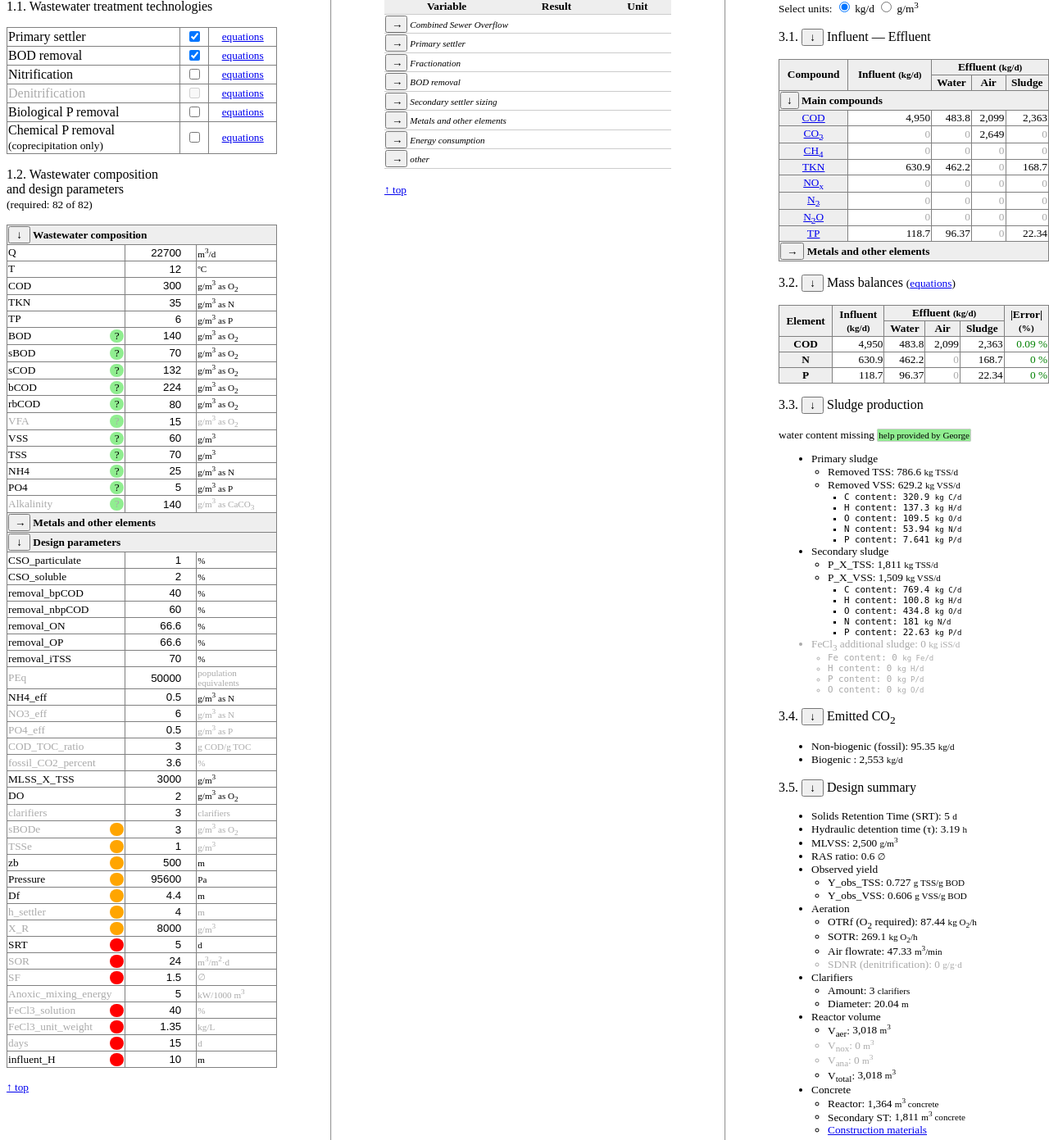
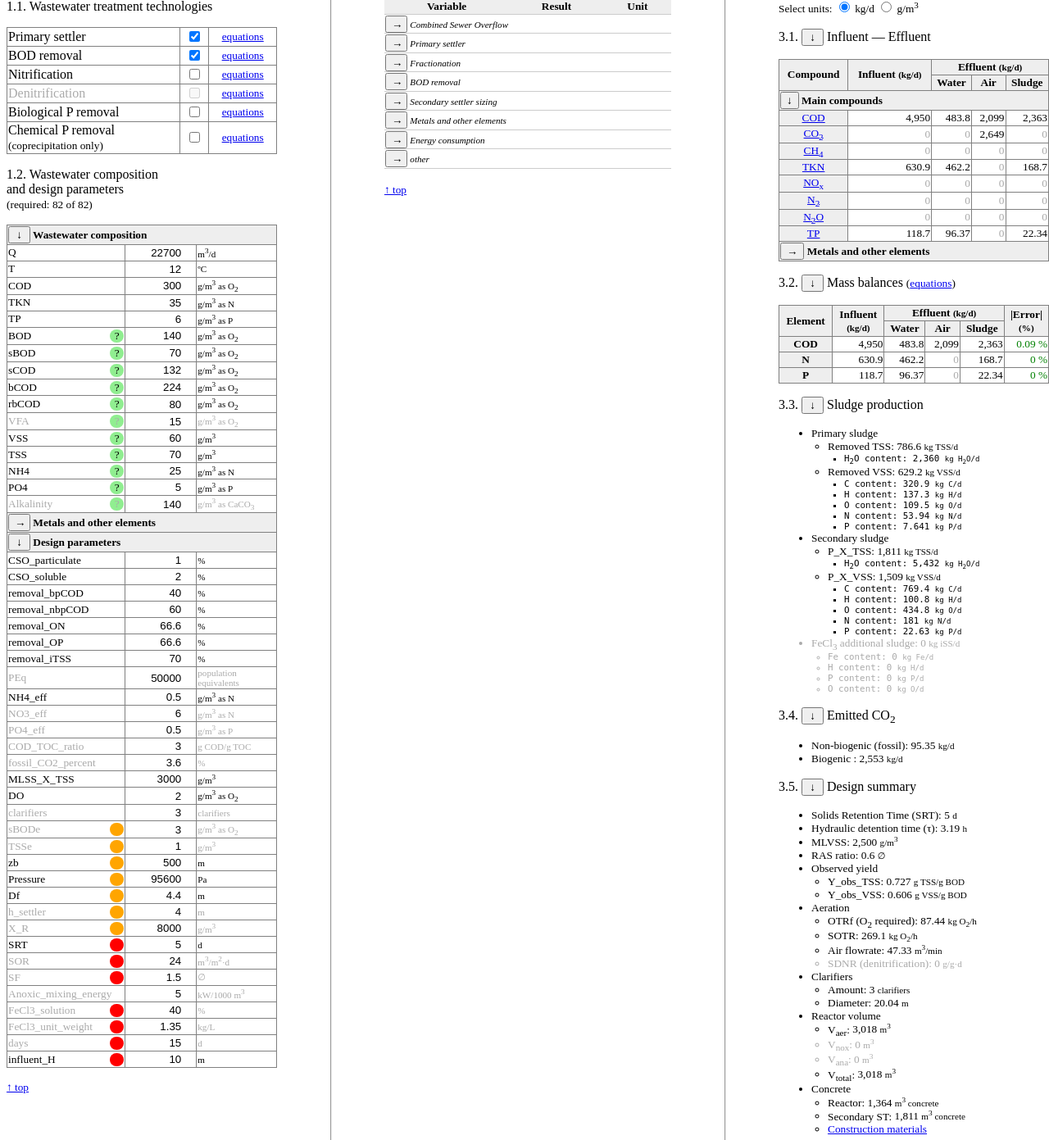
Before and after one commit to AnnaValls/ecoinvent, a PHP site: page /elementary.php in a window 1280 px wide. Shown: the part 229-1620 px from the top of the page at 82% size. Run offline with PHP 8.4, Linux system fonts and the light colour scheme.

Commit message:
added water content

```diff
--- a/elementary.js
+++ b/elementary.js
@@ -401,6 +401,11 @@ function compute_elementary_flows(input_set){
     var sludge_precipitation_P_content  = sludge_precipitation.P_content;  //kg P/d
     var sludge_precipitation_O_content  = sludge_precipitation.O_content;  //kg O/d
 
+  //sludge water content: primary and secondary
+  var TSS_removed                    = select_value('TSS_removed', ['Pri']); //g/m3
+  var sludge_primary_water_content   = Q*TSS_removed/1000*(0.75/0.25);       //kg H2O/d (75% of wet sludge is water in primary)
+  var sludge_secondary_water_content = P_X_TSS*(0.75/0.25);                  //kg H2O/d (75% of wet sludge is water in secondary)
+
   /*OUTPUTS (global)*/
   (function(){
     /**
@@ -609,7 +614,8 @@ function compute_elementary_flows(input_set){
     'SRT':                        {value:SRT,                        unit:"d",               descr:getInputById('SRT').descr},
     'tau':                        {value:tau,                        unit:"h",               descr:""},
     'MLVSS':                      {value:MLVSS,                      unit:"g/m3",            descr:""},
-    //sludge
+
+    //sludge elemental composition
     'TSS_removed_kgd':  {value:TSS_removed_kgd,  unit:"kg_TSS/d", descr:"Primary_settler_sludge_produced_per_day"},
     'VSS_removed_kgd':  {value:VSS_removed_kgd,  unit:"kg_VSS/d", descr:"Primary_settler_VSS_produced_per_day"},
     'P_X_TSS':          {value:P_X_TSS,          unit:"kg_TSS/d", descr:"Total_sludge_produced_per_day"},
@@ -629,6 +635,10 @@ function compute_elementary_flows(input_set){
     sludge_precipitation_H_content  : {value:sludge_precipitation_H_content , unit:"kg_H/d",  descr:""},
     sludge_precipitation_P_content  : {value:sludge_precipitation_P_content , unit:"kg_P/d",  descr:""},
     sludge_precipitation_O_content  : {value:sludge_precipitation_O_content , unit:"kg_O/d",  descr:""},
+    //sludge water content
+    sludge_primary_water_content    : {value:sludge_primary_water_content,   unit:"kg_H2O/d", descr:""},
+    sludge_secondary_water_content  : {value:sludge_secondary_water_content, unit:"kg_H2O/d", descr:""},
+
     //design summary
     'Y_obs_TSS':                  {value:Y_obs_TSS,                  unit:"g_TSS/g_BOD",     descr:""},
     'Y_obs_VSS':                  {value:Y_obs_VSS,                  unit:"g_VSS/g_BOD",     descr:""},
--- a/elementary.php
+++ b/elementary.php
@@ -559,14 +559,13 @@
         <button class=toggleView onclick="toggleView(this,'summary #sludge_production')">&darr;</button>
         Sludge production
 
-        <div><small>
-          water content missing <issue class=help_provided>George</issue>
-        </small></div>
-
         <ul id=sludge_production>
           <li>Primary sludge
             <ul>
               <li>Removed TSS: <span id=TSS_removed_kgd>0</span>
+                <ul style=font-family:monospace>
+                  <li>H<sub>2</sub>O content: <span id=sludge_primary_water_content>0</span>
+                </ul>
               <li>Removed VSS: <span id=VSS_removed_kgd>0</span>
                 <ul style=font-family:monospace>
                   <li>C content: <span id=sludge_primary_C_content>0</span>
@@ -580,6 +579,9 @@
           <li>Secondary sludge
             <ul>
               <li>P_X_TSS: <span id=P_X_TSS>0</span>
+                <ul style=font-family:monospace>
+                  <li>H<sub>2</sub>O content: <span id=sludge_secondary_water_content>0</span>
+                </ul>
               <li>P_X_VSS: <span id=P_X_VSS>0</span>
                 <ul style=font-family:monospace>
                   <li>C content: <span id=sludge_secondary_C_content>0</span>
--- a/format.js
+++ b/format.js
@@ -60,7 +60,8 @@ String.prototype.prettifyUnit=function(){
     .replace('NH4','NH<sub>4</sub>')
     .replace('PO4','PO<sub>4</sub>')
     .replace('NOx','NO<sub>x</sub>')
-    .replace('Na2','Na<sub>2</sub>');
+    .replace('Na2','Na<sub>2</sub>')
+    .replace('H2O','H<sub>2</sub>O');
 }
 
 //string to color
```
